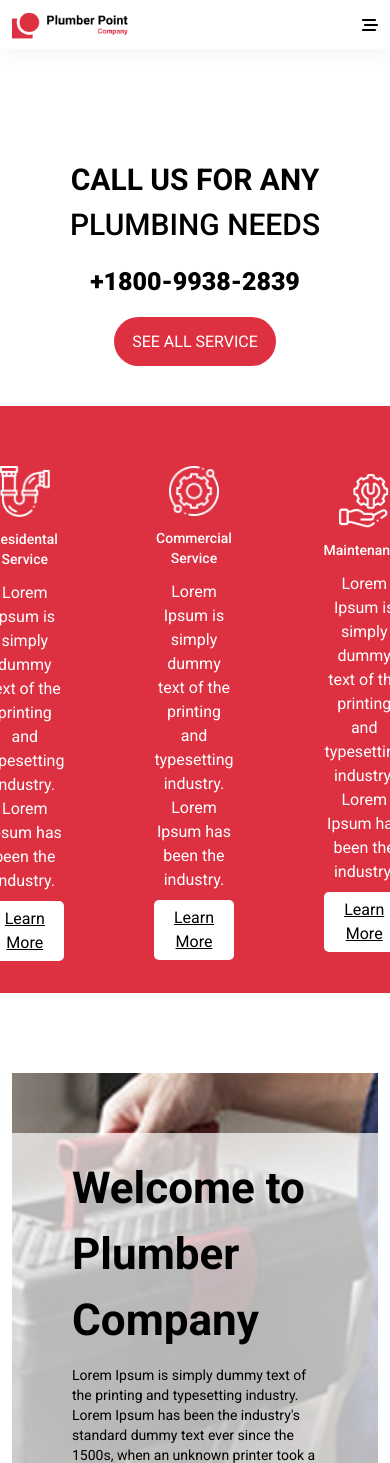
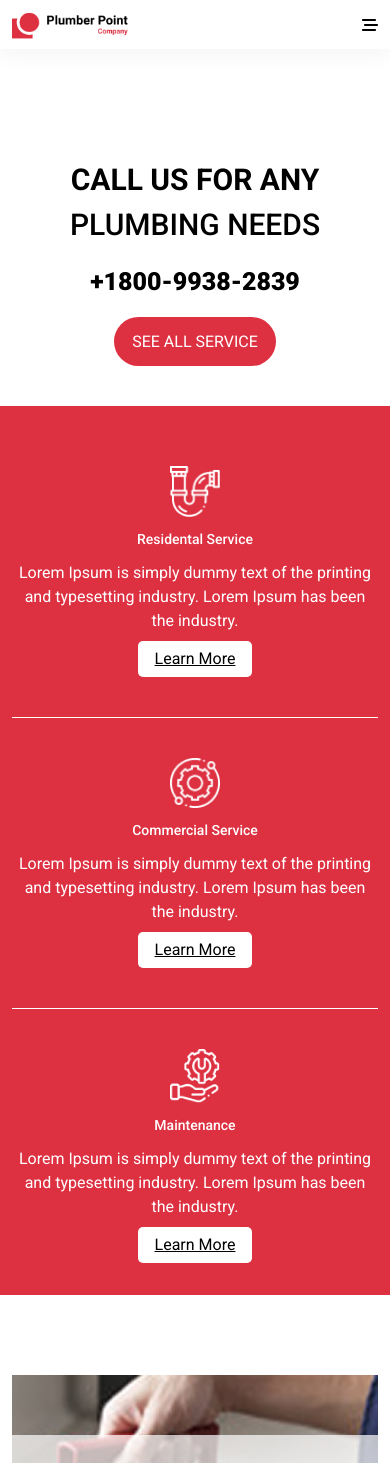
Before and after one commit to Sijan666/plumbingCompany, a React (Vite) app: page / in a window 390 px wide. Shown: the top 1463 px of the page. Built offline with nearby package versions, Linux system fonts and the light colour scheme.

Commit message:
feat : add responsive in service section

```diff
--- a/src/components/layouts/Service.jsx
+++ b/src/components/layouts/Service.jsx
@@ -13,7 +13,7 @@ const Service = () => {
             <div className="commonBg font-roboto">
                 <div className="pt-15 pb-8">
                     <Container>
-                        <div className="flex justify-center gap-x-[45px] items-center">
+                        <div className="flex justify-center flex-col lg:flex-row gap-y-10 gap-x-[45px] items-center">
                             {/* 1 */}
                             <div className="one text-center flex flex-col items-center">
                                 <Image imgSrc={s1} className={'mx-auto w-[50px]'}/>
@@ -24,7 +24,7 @@ const Service = () => {
                                 </div>
                             </div>
                             {/* divider */}
-                            <div className="h-[225px] w-px bg-white"></div>
+                            <div className="lg:h-[225px] lg:w-px h-px w-full bg-white"></div>
                             {/* 2 */}
                             <div className="one text-center flex flex-col items-center">
                                 <Image imgSrc={s2} className={'mx-auto w-[50px]'}/>
@@ -35,7 +35,7 @@ const Service = () => {
                                 </div>
                             </div>
                             {/* divider */}
-                            <div className="h-[225px] w-px bg-white"></div>
+                            <div className="lg:h-[225px] lg:w-px h-px w-full bg-white"></div>
                             {/* 3 */}
                             <div className="one text-center flex flex-col items-center">
                                 <Image imgSrc={s3} className={'mx-auto w-[50px]'}/>
```
